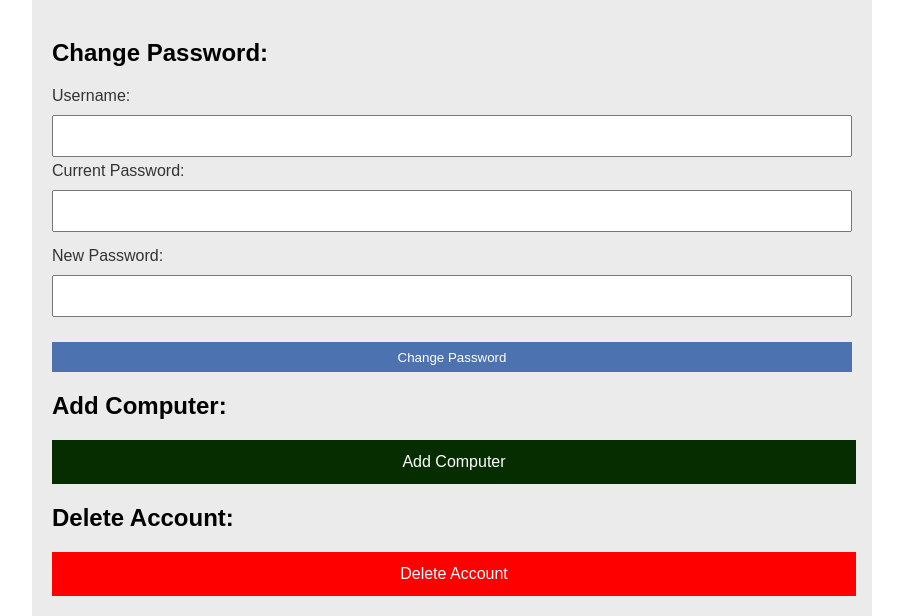
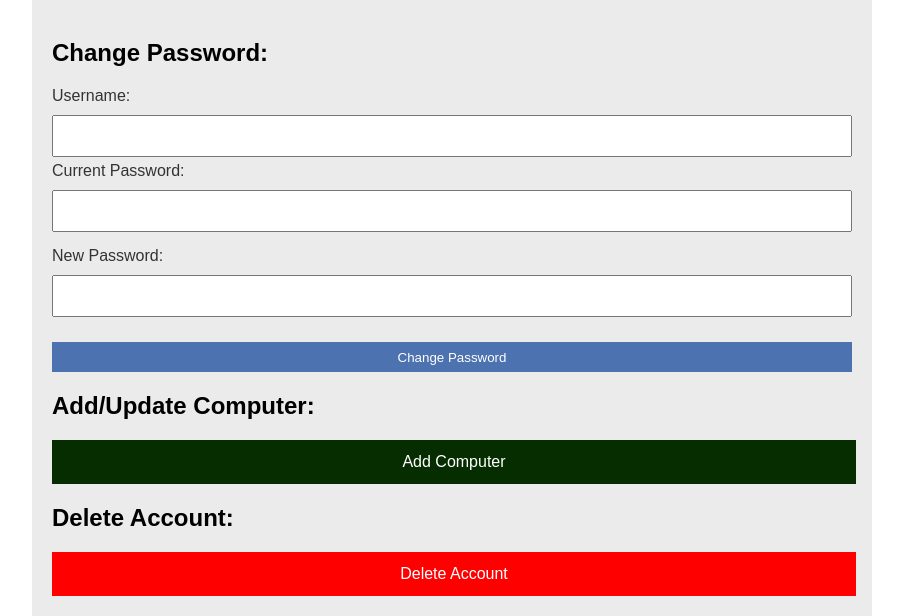
Before and after one commit to cs411-alawini/su23-cs411-team002-juicyfruit, a Flask app: page /accountinfo in a window 1280 px wide. Shown: the part 208-824 px from the top of the page, without its empty margins (188-1091 px from the left). Run offline with Flask 3, Linux system fonts and the light colour scheme.

Commit message:
Fixes for running website in a vm

```diff
--- a/app.py
+++ b/app.py
@@ -147,9 +147,9 @@ def addcomp():
 
     if request.method == "POST":
         os = request.form["operating_system"]
-        cursor.callproc("add_comp", [username, os])
+        cursor.callproc("update_comp", [username, os])
         connection.commit()
-        flash("Added your computer info to account", "message")
+        flash("Updated your computer info", "message")
         return redirect(url_for('accountinfo'))
 
     return render_template("addcomp.html")
@@ -416,3 +416,6 @@ def gamesearch():
 
 
     return render_template("main.html")
+
+if __name__ == '__main__':
+    app.run(host='0.0.0.0')
--- a/templates/accountinfo.html
+++ b/templates/accountinfo.html
@@ -29,7 +29,7 @@
             <input type="submit" value="Change Password">
 
         </form>
-        <h2>Add Computer:</h2>
+        <h2>Add/Update Computer:</h2>
         <a class="add-computer-button" href="/addcomp">Add Computer</a>
         <h2>Delete Account:</h2>
         <a class="delete-account" href="/deleteaccount">Delete Account</a>
```
